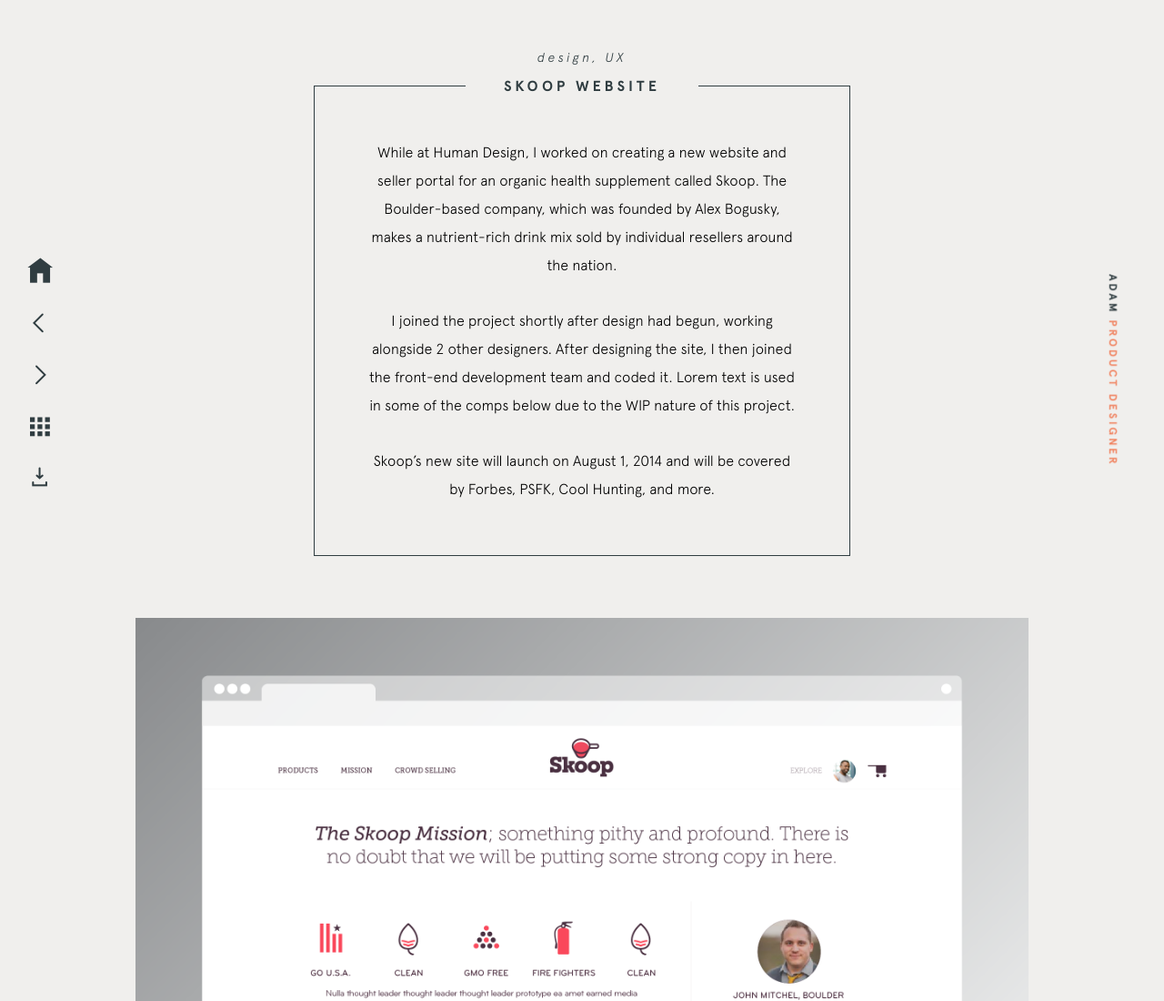
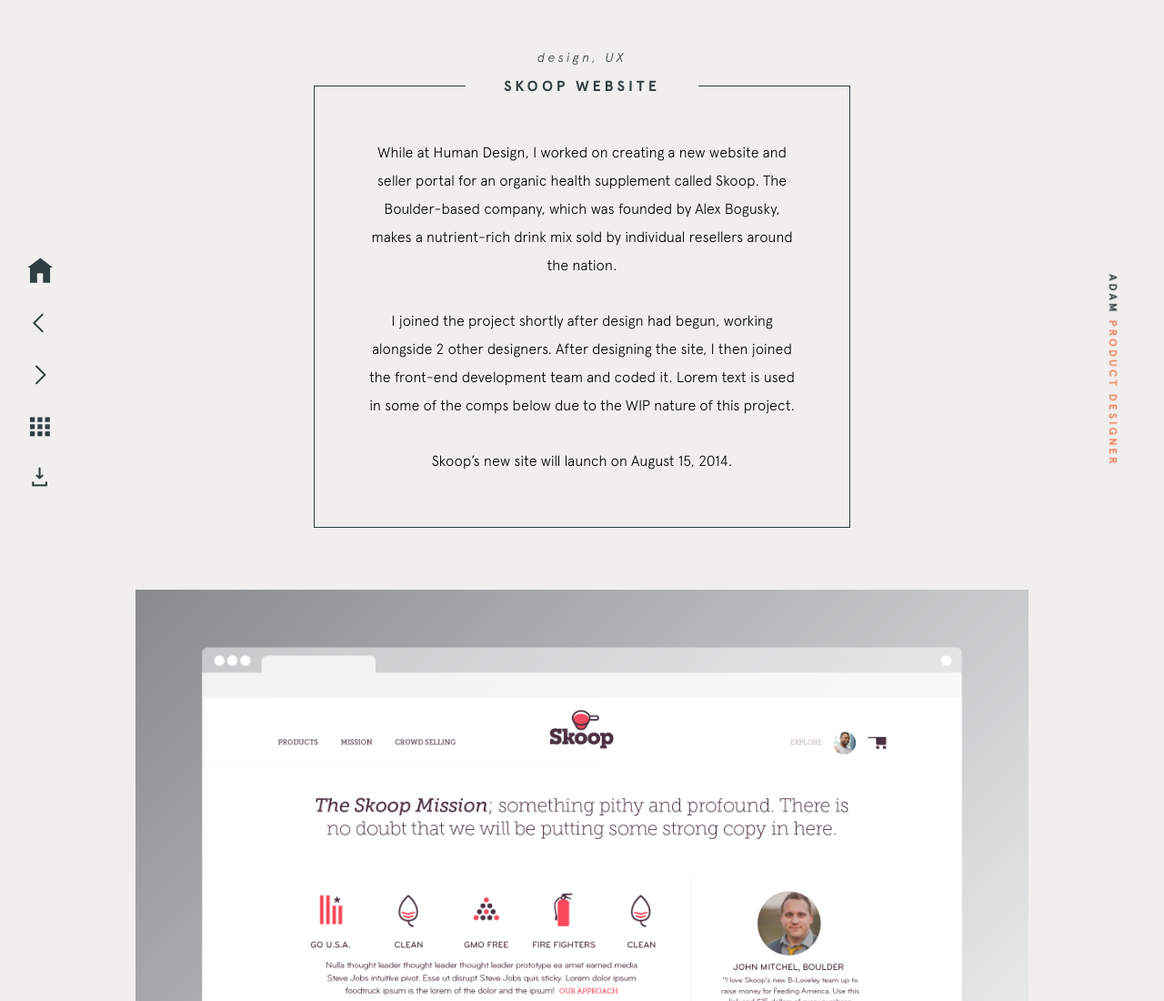
Before and after one commit to anoffsinger/portfolio, a website: page skoop.html in a window 1280 px wide. Shown: the top 1100 px of the page at 91% size. Drawn offline with nearby package versions, Linux system fonts and the light colour scheme.

Commit message:
Updated skoop.html copy

```diff
--- a/skoop.html
+++ b/skoop.html
@@ -59,7 +59,7 @@
 				<p>While at Human Design, I worked on creating a new website and seller portal for an organic health supplement called Skoop. The Boulder-based company, which was founded by Alex Bogusky, makes a nutrient-rich drink mix sold by individual resellers around the nation.</p>
 				<p>I joined the project shortly after design had begun, working
 alongside 2 other designers. After designing the site, I then joined the front-end development team and coded it. Lorem text is used in some of the comps below due to the WIP nature of this project.</p>
-				<p>Skoop’s new site will launch on August 1, 2014 and will be covered by Forbes, PSFK, Cool Hunting, and more.</p>
+				<p>Skoop’s new site will launch on August 15, 2014.</p>
 			</div>
 		</header>
 
```
